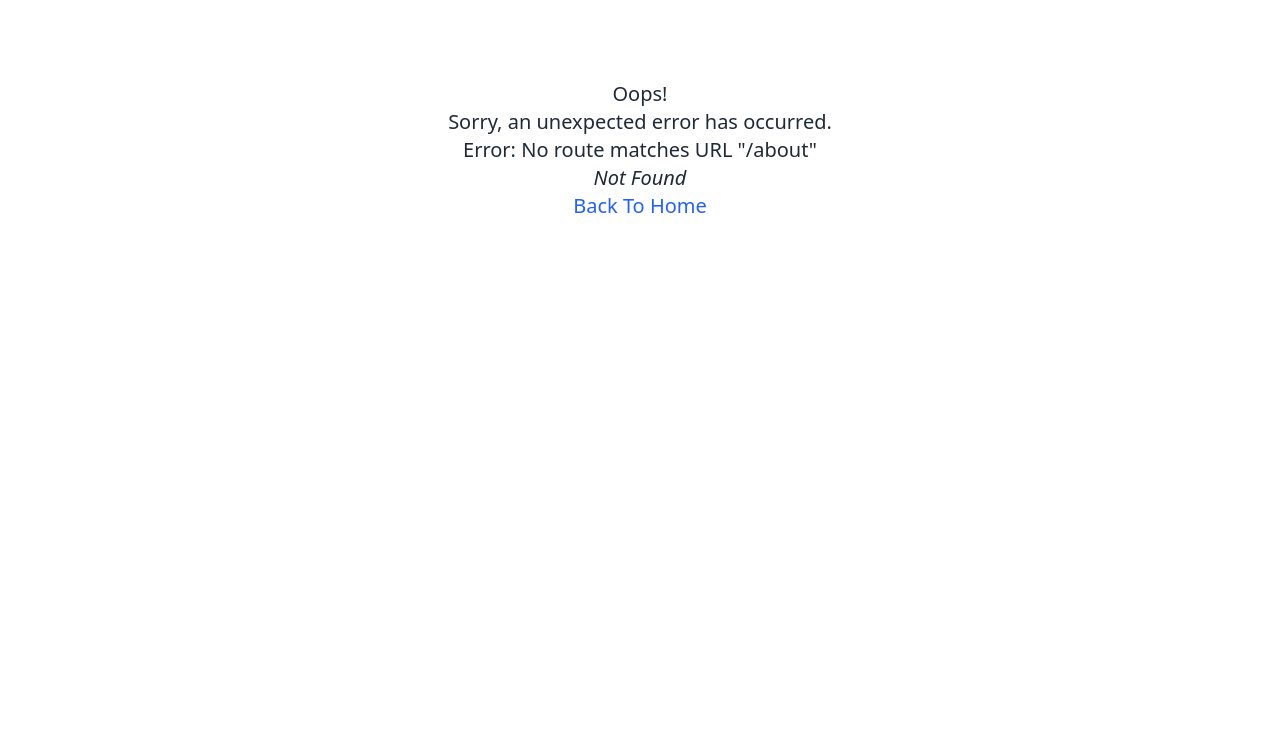
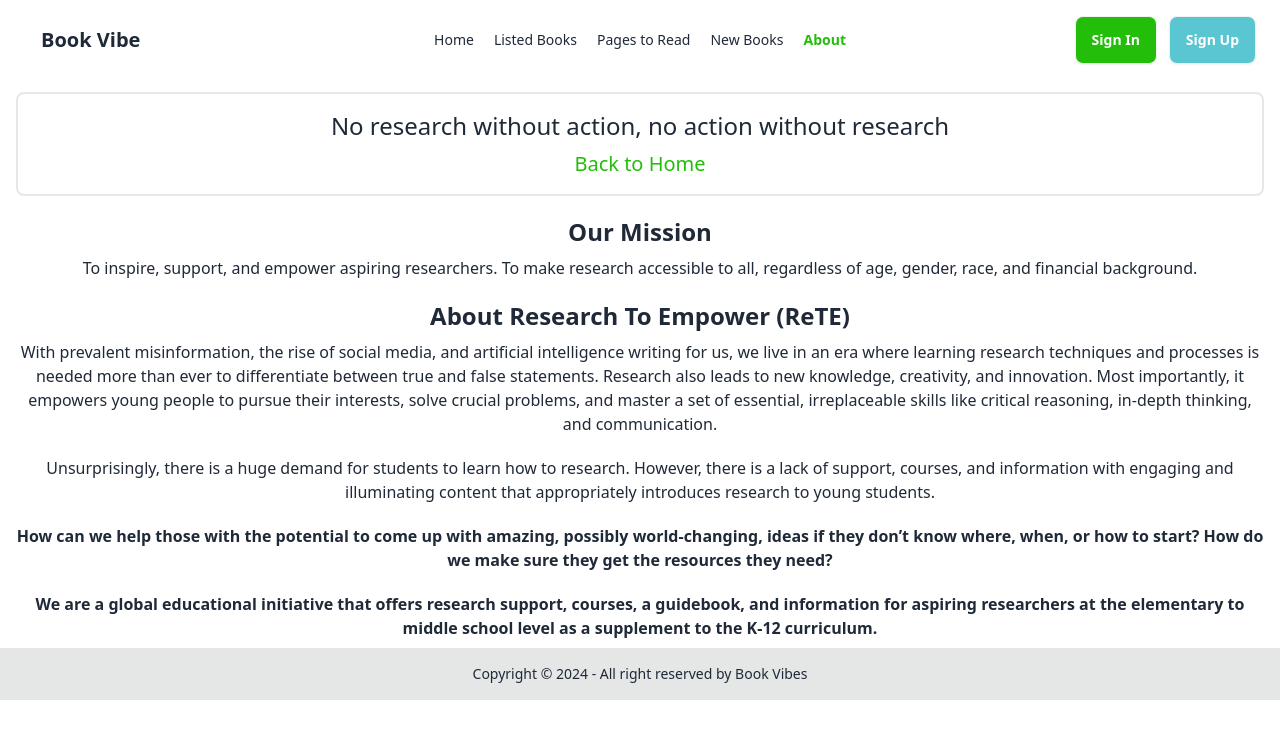
Before and after one commit to AbidShazid3/b9a8-book-vibe-project, a React (Vite) app: page /about in a window 1280 px wide. Before the commit this address had no page. Shown: the top 738 px of the page. Built offline with nearby package versions, Linux system fonts and the light colour scheme; a web font is replaced by a local one.

Commit message:
added nav bar

```diff
--- /dev/null
+++ b/src/components/About/About.jsx
@@ -0,0 +1,25 @@
+import { Link } from "react-router-dom";
+
+const About = () => {
+    return (
+        <div className="flex flex-col justify-center text-center mt-5">
+            <div className="border-2 p-4 rounded-lg">
+                <h2 className="text-2xl mb-2">No research without action, no action without research</h2>
+                <Link to="/" className="text-[#23BE0A] text-xl font-medium">Back to Home</Link>
+            </div>
+            <div className="mt-5">
+                <h1 className="text-2xl font-bold">Our Mission</h1>
+                <p className="mt-2">To inspire, support, and empower aspiring researchers. To make research accessible to all, regardless of age, gender, race, and financial background.</p>
+            </div>
+            <div className="mt-5">
+                <h1 className="text-2xl font-bold">About Research To Empower (ReTE)</h1>
+                <p className="mt-2">With prevalent misinformation, the rise of social media, and artificial intelligence writing for us, we live in an era where learning research techniques and processes is needed more than ever to differentiate between true and false statements. Research also leads to new knowledge, creativity, and innovation. Most importantly, it empowers young people to pursue their interests, solve crucial problems, and master a set of essential, irreplaceable skills like critical reasoning, in-depth thinking, and communication.</p>
+                <p className="mt-5">Unsurprisingly, there is a huge demand for students to learn how to research. However, there is a lack of support, courses, and information with engaging and illuminating content that appropriately introduces research to young students.</p>
+                <p className="mt-5 font-semibold">How can we help those with the potential to come up with amazing, possibly world-changing, ideas if they don’t know where, when, or how to start? How do we make sure they get the resources they need?</p>
+                <p className="mt-5 font-semibold">We are a global educational initiative that offers research support, courses, a guidebook, and information for aspiring researchers at the elementary to middle school level as a supplement to the K-12 curriculum. </p>
+            </div>
+        </div>
+    );
+};
+
+export default About;
--- /dev/null
+++ b/src/components/Footer/Footer.jsx
@@ -0,0 +1,12 @@
+
+const Footer = () => {
+    return (
+        <footer className="footer footer-center p-4 bg-base-300 text-base-content">
+            <aside>
+                <p>Copyright © 2024 - All right reserved by Book Vibes</p>
+            </aside>
+        </footer>
+    );
+};
+
+export default Footer;
--- a/src/components/Home/Home.jsx
+++ b/src/components/Home/Home.jsx
@@ -1,7 +1,7 @@
 
 const Home = () => {
     return (
-        <div>
+        <div className="mt-12">
             <h2>this is home</h2>
         </div>
     );
--- a/src/components/MainPage/MainPage.jsx
+++ b/src/components/MainPage/MainPage.jsx
@@ -1,11 +1,15 @@
 import { Outlet } from "react-router-dom";
 import NavBar from "../NavBar/NavBar";
+import Footer from "../Footer/Footer";
 
 const MainPage = () => {
     return (
         <div>
-            <NavBar></NavBar>
-            <Outlet></Outlet>
+            <div className="container mx-auto md:p-2 lg:px-4">
+                <NavBar></NavBar>
+                <Outlet></Outlet>
+            </div>
+            <Footer></Footer>
         </div>
     );
 };
--- a/src/components/NavBar/NavBar.jsx
+++ b/src/components/NavBar/NavBar.jsx
@@ -1,5 +1,13 @@
+import { NavLink } from "react-router-dom";
 
 const NavBar = () => {
+    const links = <>
+        <NavLink to="/" className={({isActive})=> isActive ? 'text-[#23BE0A] font-semibold' : ''}>Home</NavLink>
+        <NavLink to="/listed_books" className={({isActive})=> isActive ? 'text-[#23BE0A] font-semibold' : ''}>Listed Books</NavLink>
+        <NavLink to="/pages_read" className={({isActive})=> isActive ? 'text-[#23BE0A] font-semibold' : ''}>Pages to Read</NavLink>
+        <NavLink to="/new_books" className={({isActive})=> isActive ? 'text-[#23BE0A] font-semibold' : ''}>New Books</NavLink>
+        <NavLink to="/about" className={({isActive})=> isActive ? 'text-[#23BE0A] font-semibold' : ''}>About</NavLink>
+    </>
     return (
         <div>
             <div className="navbar bg-base-100">
@@ -9,20 +17,19 @@ const NavBar = () => {
                             <svg xmlns="http://www.w3.org/2000/svg" className="h-5 w-5" fill="none" viewBox="0 0 24 24" stroke="currentColor"><path strokeLinecap="round" strokeLinejoin="round" strokeWidth="2" d="M4 6h16M4 12h8m-8 6h16" /></svg>
                         </div>
                         <ul tabIndex={0} className="menu menu-sm dropdown-content mt-3 z-[1] p-2 shadow bg-base-100 rounded-box w-52">
-                            <li><a>Item 1</a></li>
-                            <li><a>Item 3</a></li>
+                            {links}
                         </ul>
                     </div>
-                    <a className="btn btn-ghost text-xl">Book Vibe</a>
+                    <a className="btn btn-ghost text-xl font-bold">Book Vibe</a>
                 </div>
                 <div className="navbar-center hidden lg:flex">
-                    <ul className="menu menu-horizontal px-1">
-                        <li><a>Item 1</a></li>
-                        <li><a>Item 3</a></li>
+                    <ul className="menu menu-horizontal px-1 gap-5">
+                        {links}
                     </ul>
                 </div>
-                <div className="navbar-end">
-                    <a className="btn">Button</a>
+                <div className="navbar-end gap-3">
+                    <a className="btn text-white bg-[#23BE0A]">Sign In</a>
+                    <a className="btn text-white bg-[#59C6D2]">Sign Up</a>
                 </div>
             </div>
         </div>
--- /dev/null
+++ b/src/components/NewBooks/NewBooks.jsx
@@ -0,0 +1,12 @@
+import { Link } from "react-router-dom";
+
+const NewBooks = () => {
+    return (
+        <div className="flex flex-col justify-center items-center min-h-[calc(100vh-120px)] md:min-h-[calc(100vh-135px)] lg:min-h-[calc(100vh-135px)]">
+            <h2 className="text-2xl font-bold">No new books are available now</h2>
+            <Link to="/" className="text-[#23BE0A] text-xl font-medium">Back to Home</Link>
+        </div>
+    );
+};
+
+export default NewBooks;
```
Also changed, not shown: src/main.jsx (+10 -0 lines).
